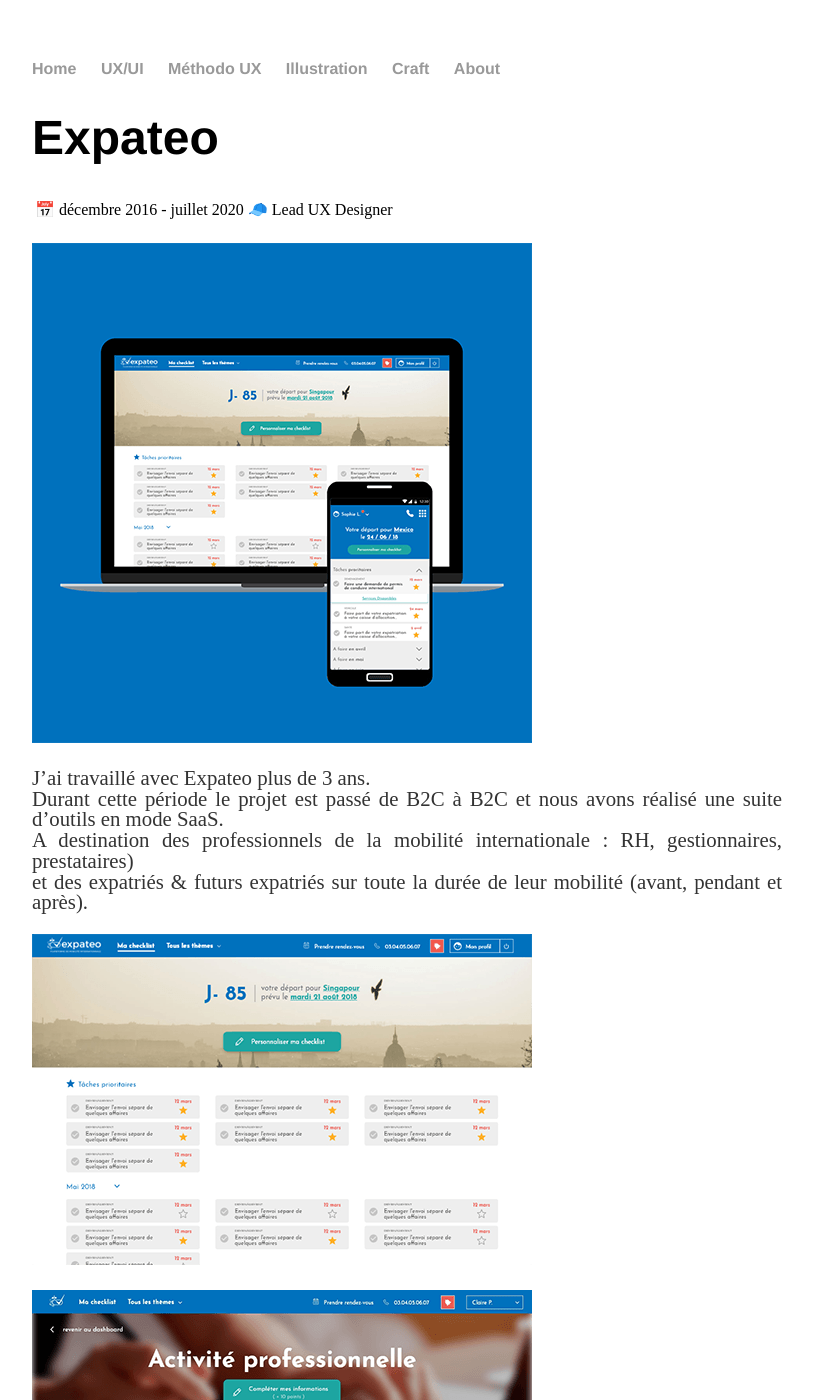
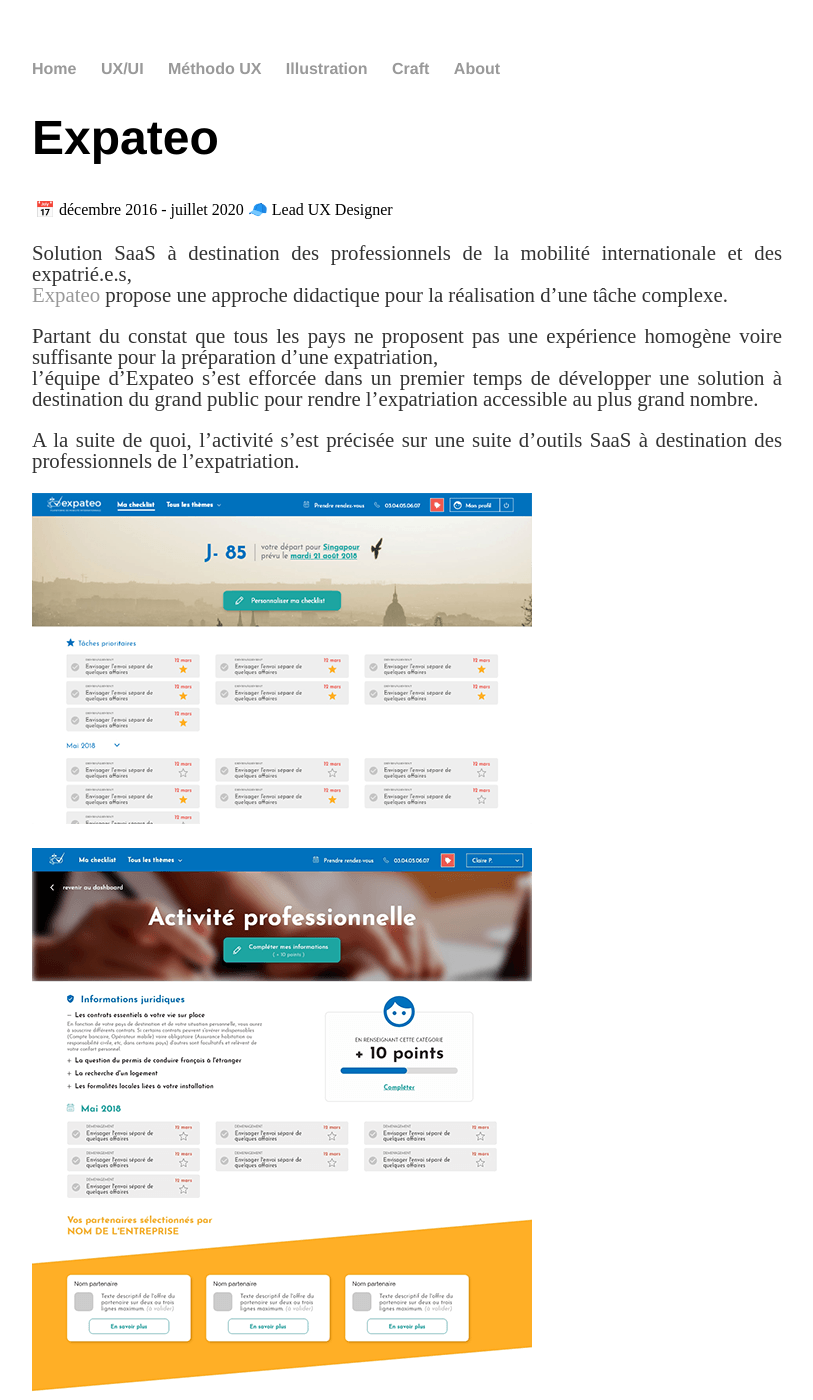
Before and after one commit to KarineMaras/karinemaras.github.io, a Jekyll site: the page built from UX-UI/expateo.md, in a window 1280 px wide and 1400 px high. Shown: the whole window, without its empty margins (160-973 px from the left). Built offline with Jekyll 4.4.1, drawn with Linux system fonts in a browser that asks for light colours; our own code applies the rules of GitHub Pages for plain Markdown files.

Commit message:
Update expateo.md

```diff
--- a/UX-UI/expateo.md
+++ b/UX-UI/expateo.md
@@ -2,12 +2,13 @@
 
 📅 décembre 2016 - juillet 2020 | 🧢 Lead UX Designer
 
-![expateo](https://raw.githubusercontent.com/KarineMaras/karinemaras.github.io/master/assets/images/PreviewExpateo.png)
+Solution SaaS à destination des professionnels de la mobilité internationale et des expatrié.e.s,
+[Expateo](https://expateo.com/fr/) propose une approche didactique pour la réalisation d'une tâche complexe.
 
-J'ai travaillé avec Expateo plus de 3 ans.
-Durant cette période le projet est passé de B2C à B2C et nous avons réalisé une suite d'outils en mode SaaS.
-A destination des professionnels de la mobilité internationale : RH, gestionnaires, prestataires)
-et des expatriés & futurs expatriés sur toute la durée de leur mobilité (avant, pendant et après).
+Partant du constat que tous les pays ne proposent pas une expérience homogène voire suffisante pour la préparation d'une expatriation,
+l'équipe d'Expateo s'est efforcée dans un premier temps de développer une solution à destination du grand public pour rendre l'expatriation accessible au plus grand nombre.
+
+A la suite de quoi, l'activité s'est précisée sur une suite d'outils SaaS à destination des professionnels de l'expatriation.
 
 ![expateo1](https://raw.githubusercontent.com/KarineMaras/karinemaras.github.io/master/assets/images/expateo1.png)
 
```
